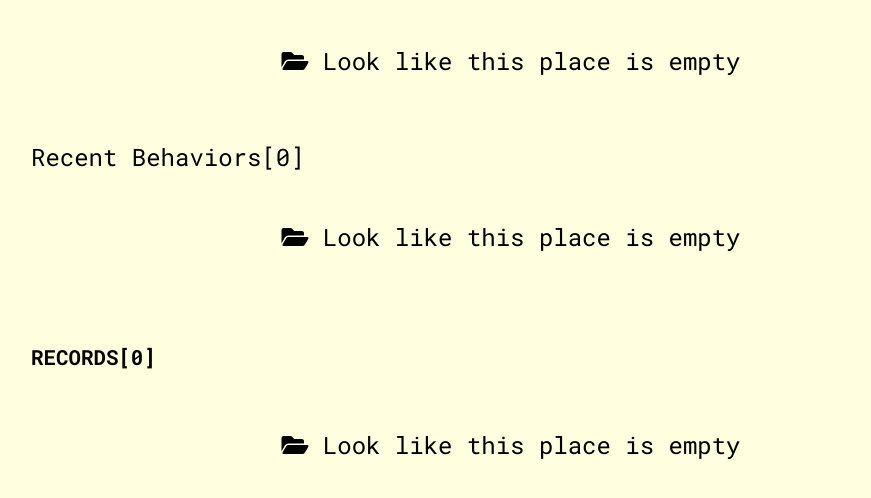
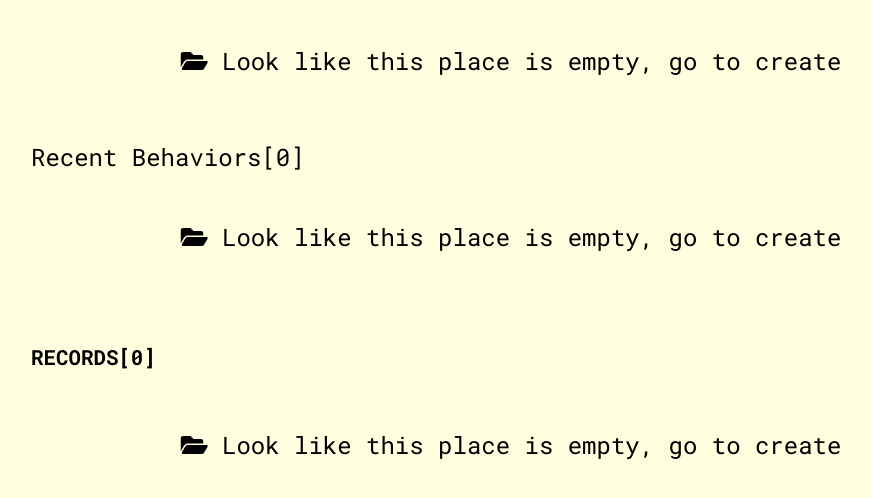
Before and after one commit to kimleangnao/trackingbehaviors, a plain HTML site: page index.html in a window 1280 px wide. Shown: the part 180-678 px from the top of the page, without its empty margins (129-1000 px from the left). Drawn offline with Linux system fonts and the light colour scheme; a web font is replaced by a local one.

Commit message:
Add files via upload
adding some more text to make it clear for user

```diff
--- a/index.html
+++ b/index.html
@@ -35,7 +35,7 @@
                     Recent days[0]
                 </p>
                 <div id="js--emptyDays" class="background__wrap__days__empty">
-                    <p><i class="fas fa-folder-open"></i> Look like this place is empty</p>
+                    <p><i class="fas fa-folder-open"></i> Look like this place is empty, go to create</p>
                 </div>
                 <div class="background__wrap__days">
 
@@ -55,7 +55,7 @@
                     Recent Behaviors[0]
                 </p>
                 <div id="js--emptyBehavior" class="background__wrap__days__empty">
-                    <p><i class="fas fa-folder-open"></i> Look like this place is empty</p>
+                    <p><i class="fas fa-folder-open"></i> Look like this place is empty, go to create</p>
                 </div>
                 <div class="background__wrap__tags">
                 </div>
@@ -78,7 +78,7 @@
                     </div>
                 </div>
                 <div id="js--emptyRecord" class="background__wrap__days__empty">
-                    <p><i class="fas fa-folder-open"></i> Look like this place is empty</p>
+                    <p><i class="fas fa-folder-open"></i> Look like this place is empty, go to create</p>
                 </div>
                 <div class="background__wrap__display">
                     <div class="background__wrap__display__group">
```
Also changed, not shown: create.html (+1 -1 lines).
